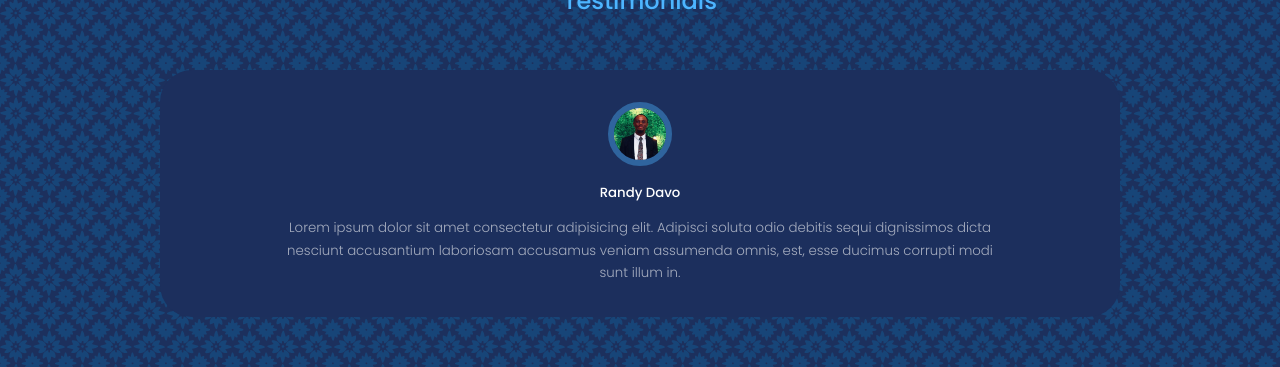
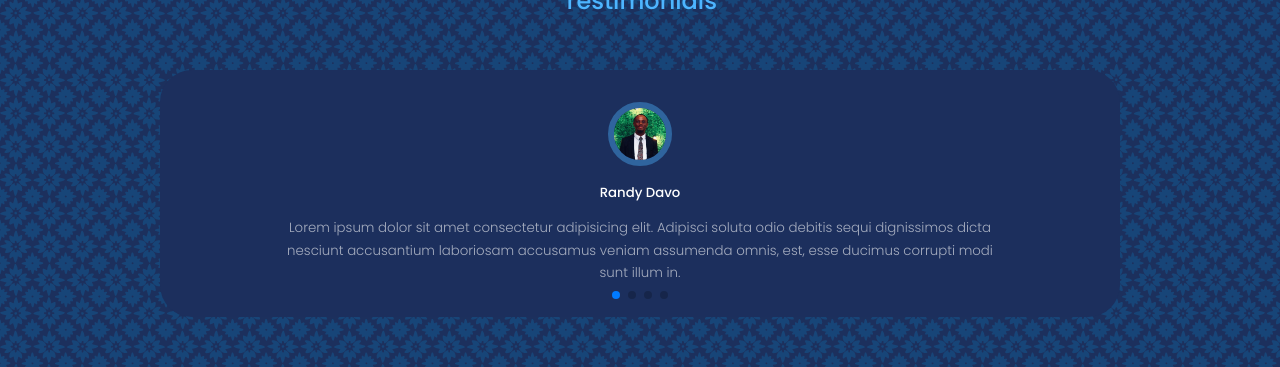
Before and after one commit to Gitthuma/george-githuma-portfolio-website, a React (Create React App) app: page / in a window 1280 px wide. Shown: the part 4320-4687 px from the top of the page. Built offline with nearby package versions, Linux system fonts and the light colour scheme.

Commit message:
Added paggination

```diff
--- a/src/Components/Testimonials/Testimonials.jsx
+++ b/src/Components/Testimonials/Testimonials.jsx
@@ -6,7 +6,7 @@ import AVTR3 from '../../Assets/Avatar-3.jpeg'
 import AVTR4 from '../../Assets/Avatar-4.jpeg'
 
 // import Swiper core and required modules
-import { Pagination } from 'swiper';
+import {Pagination} from 'swiper';
 
 import { Swiper, SwiperSlide } from 'swiper/react';
 
@@ -55,7 +55,13 @@ const Testimonials = () => {
       <h5>Review From Clients</h5>
       <h2>Testimonials</h2>
 
-      <Swiper className="container testimonials__container">
+      <Swiper className="container testimonials__container"
+      // install Swiper modules
+      modules={[Pagination]}
+      spaceBetween={40}
+      slidesPerView={1}
+      pagination={{ clickable: true }}
+      >
 
         {
           data.map(({avatar, name, review}, index) => {
```
